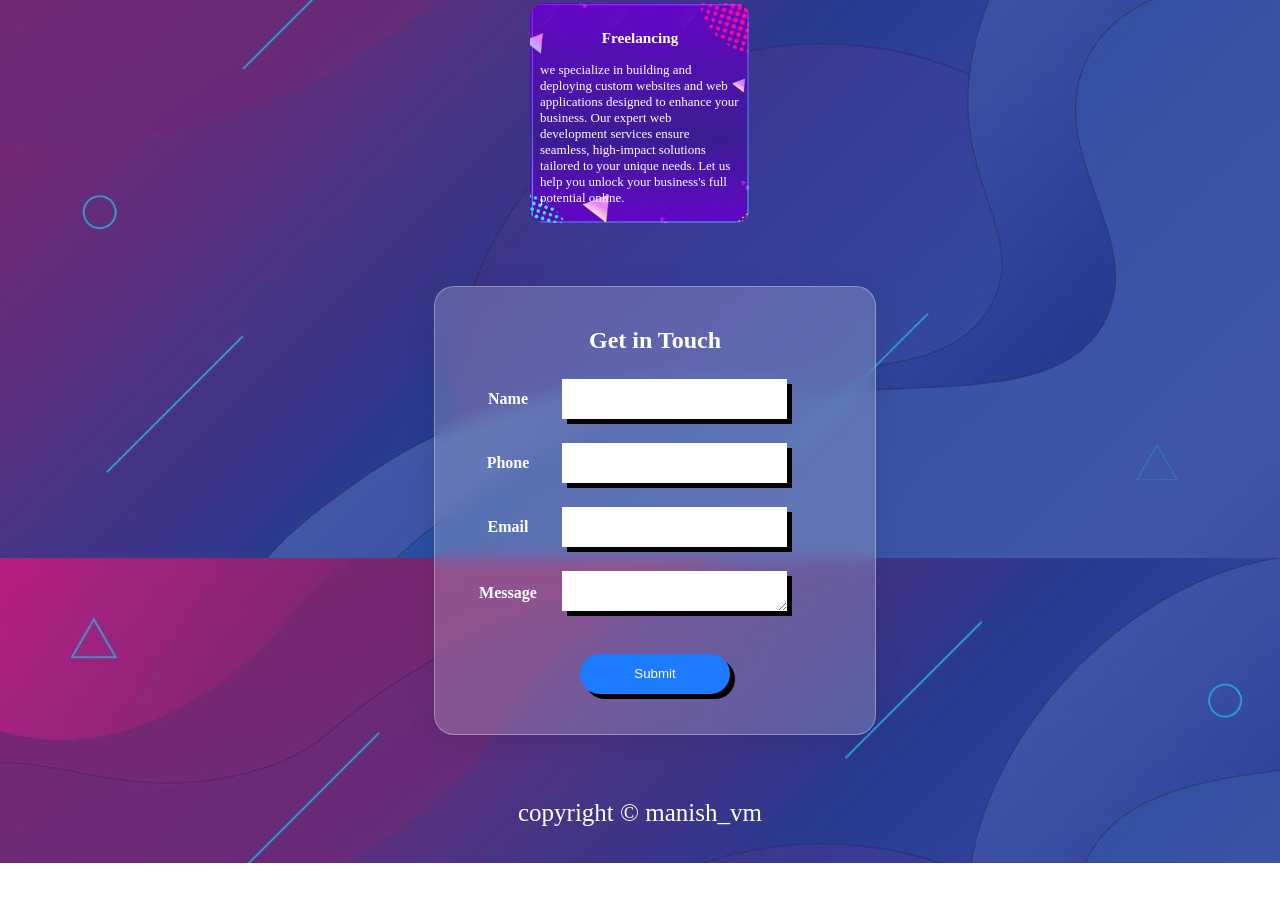
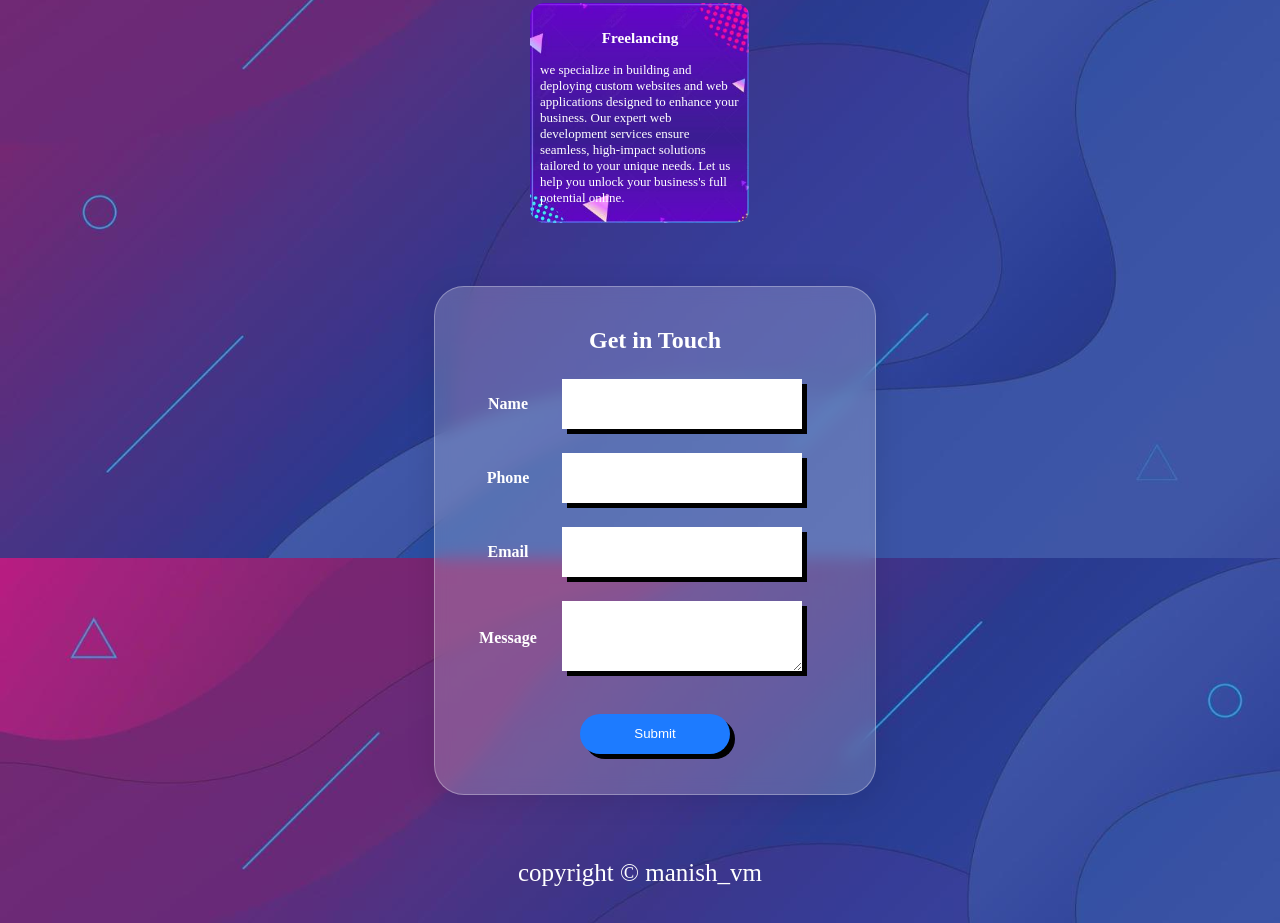
Before and after one commit to manish-vm/portfolio, a plain HTML site: page home.html in a window 1280 px wide. Shown: the part 1042-1965 px from the top of the page. Before the commit the page ends 1905 px from the top, so only its background shows below. Drawn offline with nearby package versions, Linux system fonts and the light colour scheme.

Commit message:
Update home.css

```diff
--- a/home.css
+++ b/home.css
@@ -42,7 +42,7 @@ body {
 }
 .contact {
     height: auto;
-    width: 400px;
+    width: 50%;
     text-align: center;
     margin-top: 25px;
     padding: 20px;
@@ -66,6 +66,11 @@ iframe {
     margin-right: 30px;
     color: black;
     border-radius: 20px;
+}
+.contact {
+    color: white;
+    width: 400px;
+    border-radius: 30px;
 }
 a {
     text-decoration: none;
@@ -299,12 +304,21 @@ th {
     width: 100px;
 }
 
-input,textarea {
+input {
     background-color: white;
     color: black;
     width: 200px;
     height: 30px;
-    padding: 10px 20px 0px 5px;
+    padding: 10px 20px;
+    border: none;
+    box-shadow: 5px 5px black;
+}
+textarea{
+    background-color: white;
+    color: black;
+    width: 200px;
+    height: 50px;
+    padding: 10px 20px;
     border: none;
     box-shadow: 5px 5px black;
 }
```
